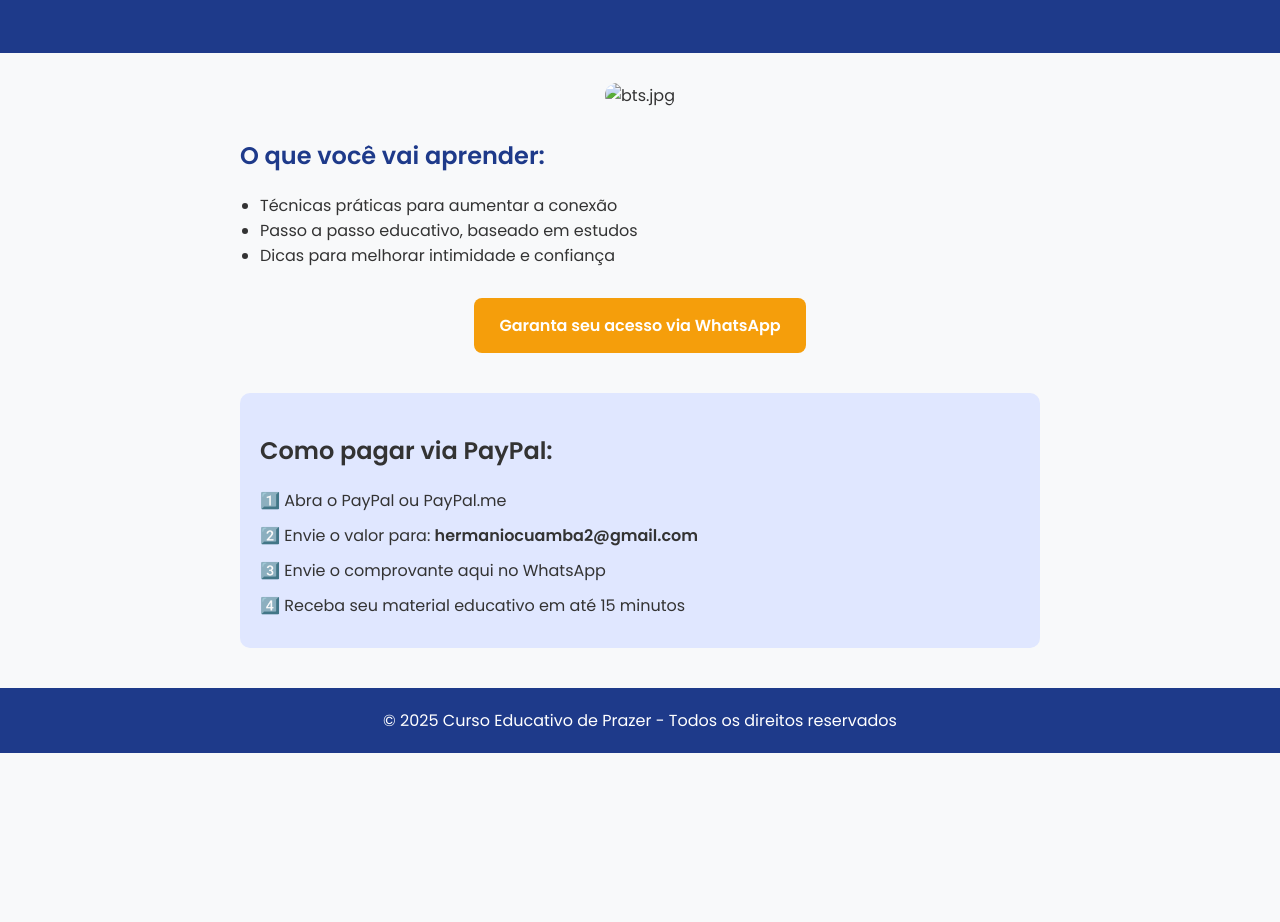
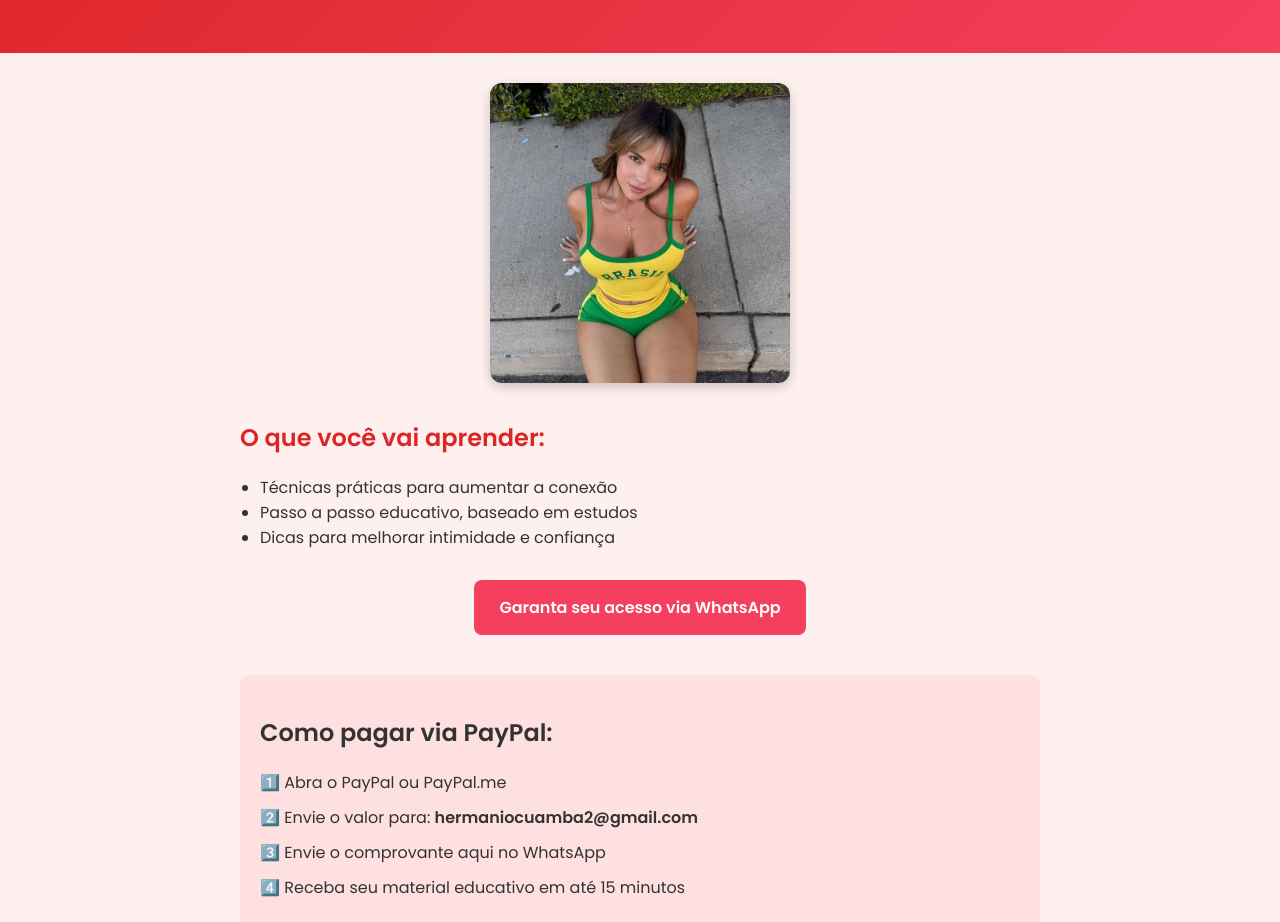
Before and after one commit to hermanio-prog/Orgasm-lessons, a plain HTML site: page index.html in a window 1280 px wide. Shown: the part 132-1054 px from the top of the page. Before the commit the page ends 885 px from the top, so only its background shows below. Drawn offline with Linux system fonts and the light colour scheme.

Commit message:
Revise styles and update model image source
Updated styles for header, background, and payment section. Changed image source for model photo.

```diff
--- a/index.html
+++ b/index.html
@@ -10,13 +10,13 @@
       font-family: 'Poppins', sans-serif;
       margin: 0;
       padding: 0;
-      background-color: #f8f9fa;
+      background-color: #fff0f0;
       color: #333;
     }
     .header {
       text-align: center;
       padding: 40px 20px;
-      background-color: #1e3a8a;
+      background: linear-gradient(135deg, #dc2626, #f43f5e);
       color: white;
     }
     .header h1 {
@@ -36,12 +36,13 @@
       max-width: 300px;
       width: 100%;
       border-radius: 12px;
+      box-shadow: 0 4px 12px rgba(0,0,0,0.2);
     }
     .benefits {
       margin-bottom: 30px;
     }
     .benefits h2 {
-      color: #1e3a8a;
+      color: #dc2626;
     }
     .benefits ul {
       list-style-type: disc;
@@ -53,7 +54,7 @@
     }
     .cta a {
       display: inline-block;
-      background-color: #f59e0b;
+      background-color: #f43f5e;
       color: white;
       padding: 15px 25px;
       border-radius: 8px;
@@ -62,12 +63,13 @@
       transition: 0.3s;
     }
     .cta a:hover {
-      background-color: #d97706;
+      background-color: #dc2626;
     }
     .payment {
-      background-color: #e0e7ff;
+      background-color: #ffe0e0;
       padding: 20px;
       border-radius: 10px;
+      margin-bottom: 40px;
     }
     .payment p {
       margin: 10px 0;
@@ -75,9 +77,18 @@
     footer {
       text-align: center;
       padding: 20px;
-      background-color: #1e3a8a;
+      background: linear-gradient(135deg, #dc2626, #f43f5e);
       color: white;
-      margin-top: 40px;
+    }
+
+    /* Responsividade */
+    @media (max-width: 500px) {
+      .header h1 {
+        font-size: 1.5rem;
+      }
+      .cta a {
+        padding: 12px 20px;
+      }
     }
   </style>
 </head>
@@ -91,8 +102,8 @@
   <div class="container">
 
     <div class="photo-section">
-      <!-- Coloque a foto da modelo aqui -->
-      <img src="sua-foto-aqui.jpg" alt="bts.jpg">
+      <!-- Foto da modelo -->
+      <img src="bts.jpg" alt="Instrutora do curso">
     </div>
 
     <div class="benefits">
@@ -105,7 +116,7 @@
     </div>
 
     <div class="cta">
-      <a href="https://wa.me/25885943975" target="_blank">Garanta seu acesso via WhatsApp</a>
+      <a href="https://wa.me/258855943975" target="_blank">Garanta seu acesso via WhatsApp</a>
     </div>
 
     <div class="payment">
```
